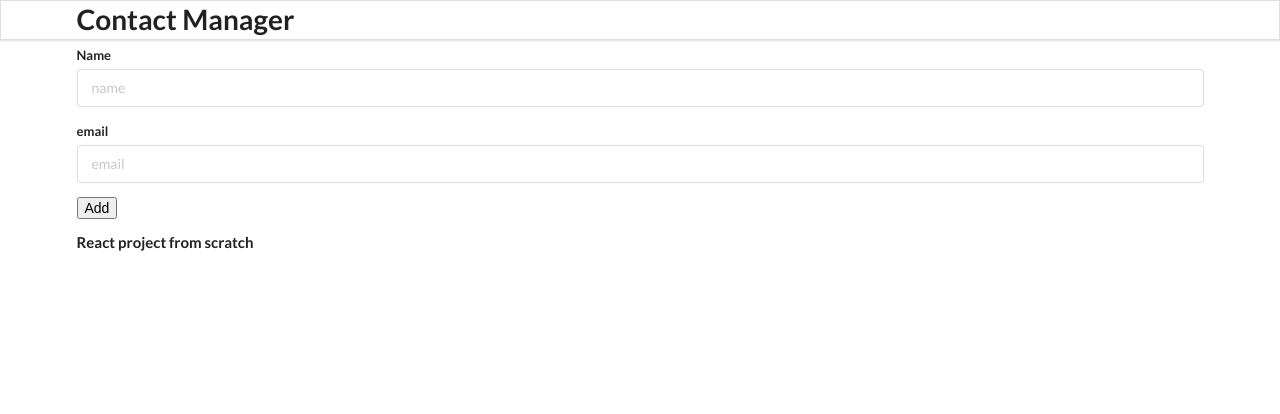
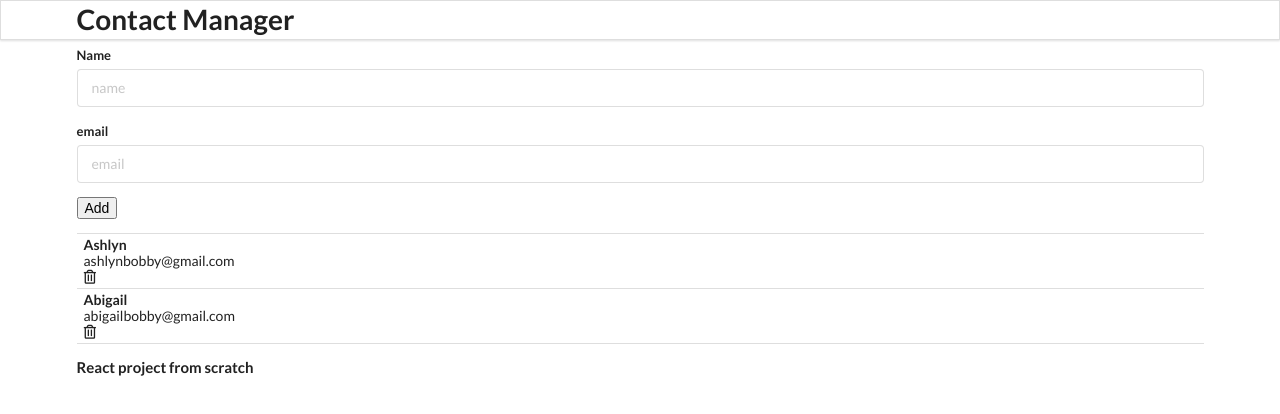
Before and after one commit to Ajilakj/react-contact-app, a React (Create React App) app: page / in a window 1280 px wide. Shown: the top 414 px of the page. Built offline with nearby package versions, Linux system fonts and the light colour scheme.

Commit message:
add ContactList component

```diff
--- a/src/App.js
+++ b/src/App.js
@@ -6,11 +6,23 @@
 import Footer from "./components/Footer";
 
 function App() {
+  const contacts=[
+    {
+      id:1,
+      "name":"Ashlyn",
+      "email":"ashlynbobby@gmail.com"
+    },
+    {
+      id:2,
+      "name":"Abigail",
+      "email":"abigailbobby@gmail.com"
+    },
+  ];
   return (
     <div className="ui container">
         <Header/>
         <AddContact/>
-        <ContactList/>
+        <ContactList contacts={contacts}/>
         <Footer/>
     </div>
   );
--- a/src/components/ContactList.js
+++ b/src/components/ContactList.js
@@ -1,10 +1,20 @@
 import React from 'react'
 
-const ContactList = () => {
+const ContactList = (props) => {
+  const renderContactList = props.contacts.map((contact)=>{
+    return(
+        <div className="item">
+            <div className="content">
+                <div className="header">{contact.name}</div>
+                <div>{contact.email}</div>
+            </div>
+            <i className="trash alternate outline icon"></i>
+        </div>
+    )
+  });
+
   return (
-    <div className="ui celled list">
-
-    </div>
+    <div className="ui celled list">{renderContactList}</div>
   )
 }
 
```
